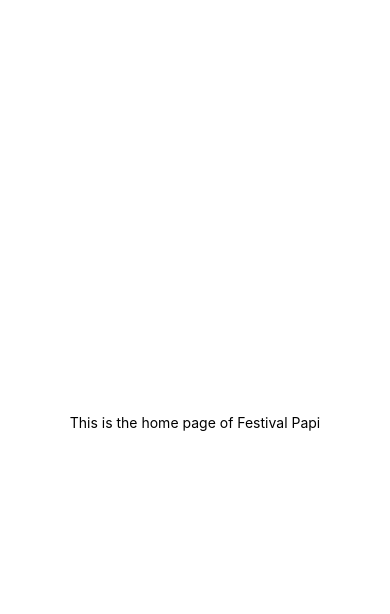
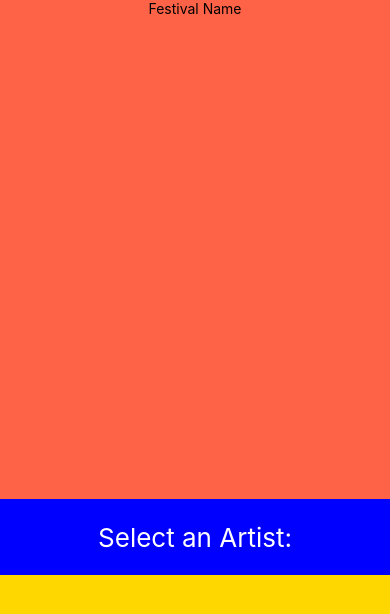
Before and after one commit to anthonycg/spotifyFestivalApp, a React Native app: screen / in a window 390 px wide. Shown: the top 614 px of the page. Built offline with nearby package versions, Linux system fonts and the light colour scheme.

Commit message:
homePage and flyerPage views done in app

```diff
--- a/App.js
+++ b/App.js
@@ -1,12 +1,12 @@
 import { StatusBar } from "expo-status-bar";
-import { StyleSheet, Text, View } from "react-native";
+import { StyleSheet, Text, TextInput, View } from "react-native";
+import Screen from "./app/components/Screen";
+import HomePage from "./app/components/HomePage"
+import FlyerPage from "./app/components/FlyerPage";
 
 export default function App() {
   return (
-    <View style={styles.container}>
-      <Text>This is the home page of Festival Papi</Text>
-      <StatusBar style="auto" />
-    </View>
+    <FlyerPage/>
   );
 }
 
--- /dev/null
+++ b/app/components/FlyerPage.js
@@ -0,0 +1,39 @@
+import React from "react";
+import { View, Text, SafeAreaView } from "react-native";
+
+const FlyerPage = () => {
+
+    return (
+        <SafeAreaView style={{
+            flex: 1,
+            backgroundColor: "red",
+        }}>
+            <View style={{
+                flex: .65,
+                backgroundColor: "tomato",
+                alignItems: "center"
+            }}>
+                <Text>Festival Name</Text>
+            </View>
+            <View style={{
+                flex: .10,
+                backgroundColor: "blue",
+                alignItems: "center",
+                justifyContent: "center"
+            }}>
+                <Text style={{
+                    fontSize: 26,
+                    color: "white"
+                }}>Select an Artist:</Text>
+            </View>
+            <View style={{
+                flex: .35,
+                backgroundColor: "gold",
+                alignItems: "center"
+            }}>
+            </View>
+        </SafeAreaView>
+    )
+}
+
+export default FlyerPage;
--- /dev/null
+++ b/app/components/HomePage.js
@@ -0,0 +1,59 @@
+import React from "react";
+import { View, Text } from "react-native";
+
+const HomePage = () => {
+  return (
+    <View
+      style={{
+        flex: 1,
+        backgroundColor: "red",
+      }}
+    >
+      <View
+        style={{
+          flex: 4,
+          backgroundColor: "blue",
+          justifyContent: "flex-end",
+          alignItems: "center",
+        }}
+      >
+        <Text style={{
+            fontSize: 40,
+            fontStyle: "italic",
+            color: "white"}}>Let's Fest</Text>
+      </View>
+      <View
+        style={{
+          flex: 1,
+          backgroundColor: "tomato",
+        }}
+      />
+      <View
+        style={{
+          flex: 1,
+          backgroundColor: "gold",
+        }}
+      />
+      <View
+        style={{
+          flex: 6,
+          backgroundColor: "blue",
+        }}
+      />
+      <View
+        style={{
+          flex: 1,
+          backgroundColor: "tomato",
+        }}
+      />
+      <View
+        style={{
+          flex: 1,
+          backgroundColor: "gold",
+        }}
+      />
+    </View>
+  );
+};
+
+export default HomePage;
--- /dev/null
+++ b/app/components/Screen.js
@@ -0,0 +1,20 @@
+import React from "react";
+import Constants from "expo-constants";
+import { StyleSheet, SafeAreaView, View } from "react-native";
+
+function Screen({ children, style }) {
+  return (
+    <SafeAreaView style={[styles.screen, style]}>
+      <View style={style}>{children}</View>
+    </SafeAreaView>
+  );
+}
+
+const styles = StyleSheet.create({
+  screen: {
+    paddingTop: Constants.statusBarHeight,
+    flex: 1,
+  },
+});
+
+export default Screen;
--- /dev/null
+++ b/jsconfig.json
@@ -0,0 +1,3 @@
+{
+    "exclude": ["node_modules"]
+}
--- a/package.json
+++ b/package.json
@@ -9,10 +9,12 @@
     "web": "expo start --web"
   },
   "dependencies": {
+    "@react-native-picker/picker": "2.4.2",
     "expo": "~46.0.9",
     "expo-status-bar": "~1.4.0",
     "react": "18.0.0",
-    "react-native": "0.69.5"
+    "react-native": "0.69.5",
+    "react-native-screens": "~3.15.0"
   },
   "devDependencies": {
     "@babel/core": "^7.12.9"
```
Also changed, not shown: app/components/AppPicker.js (added), 1 other file (tests, documents, lock files or other folders).
